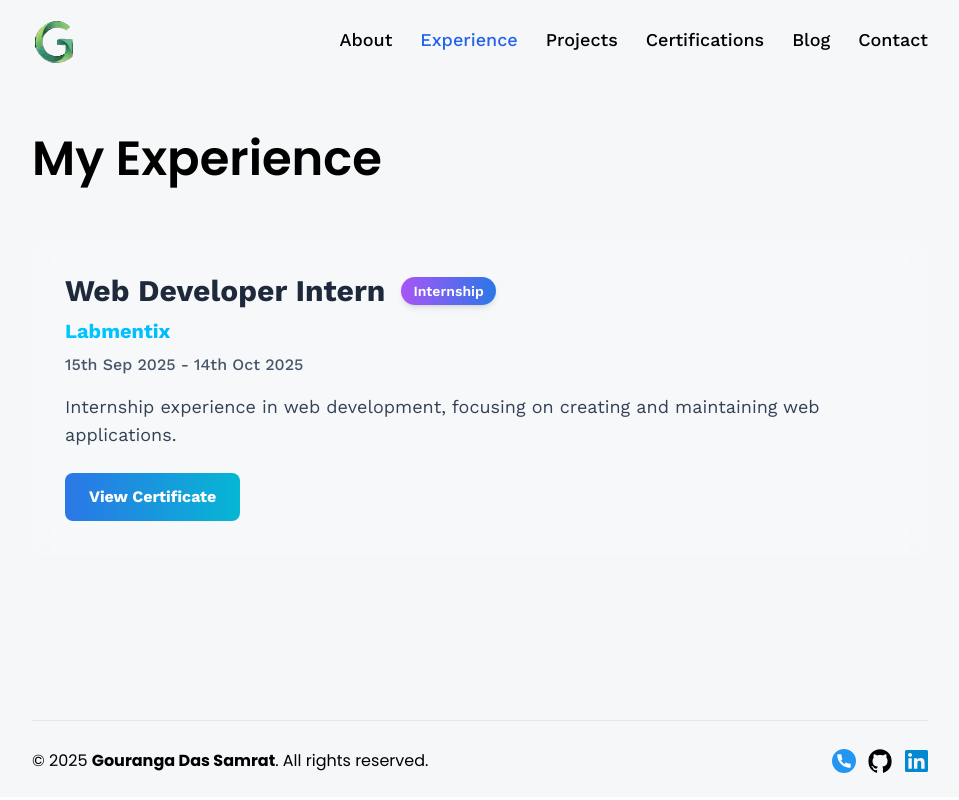
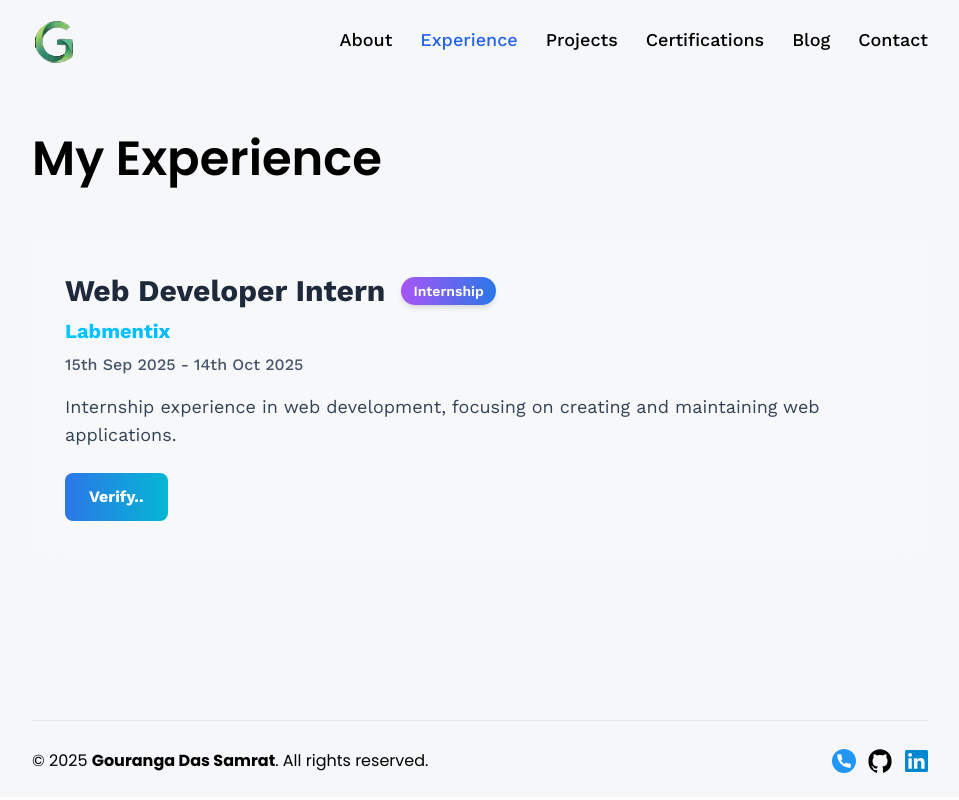
Before and after one commit to GourangaDasSamrat/3d-react-portfolio-2, a React (Vite) app: page /experience in a window 1280 px wide. Shown: the whole page, without its empty margins (160-1119 px from the left). Built offline with nearby package versions, Linux system fonts and the light colour scheme; no server answers.

Commit message:
Change link text from 'View Certificate' to 'Verify..'

```diff
--- a/src/pages/Experience.jsx
+++ b/src/pages/Experience.jsx
@@ -57,7 +57,7 @@ const Experience = () => {
                     rel="noopener noreferrer"
                     className="inline-block mt-6 px-6 py-3 text-white font-bold bg-gradient-to-r from-blue-500 to-cyan-500 rounded-lg hover:opacity-90 transition-all hover:scale-105"
                   >
-                    View Certificate
+                    Verify..
                   </a>
                 )}
               </div>
```
